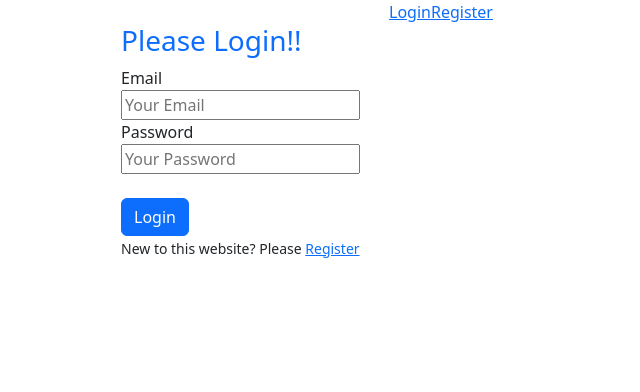
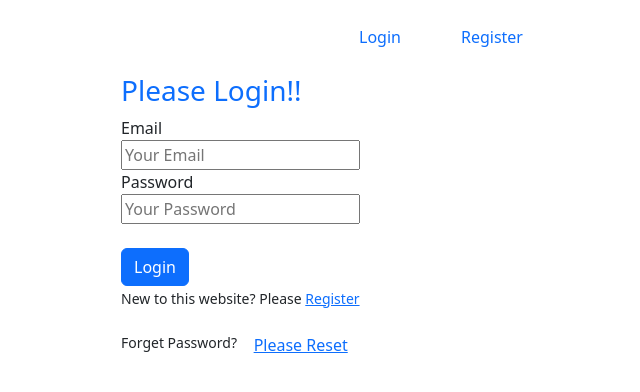
Before and after one commit to Samira-Shajahan-Borsha/email-password-auth, a React (Create React App) app: page /login in a window 1280 px wide. Shown: the top 392 px of the page, without its empty margins (199-839 px from the left). Built offline with nearby package versions, Linux system fonts and the light colour scheme.

Commit message:
handle forget password and vverify email

```diff
--- a/src/components/LoginBootstrap.js
+++ b/src/components/LoginBootstrap.js
@@ -1,28 +1,75 @@
-import React from 'react';
+import { getAuth, sendPasswordResetEmail, signInWithEmailAndPassword } from 'firebase/auth';
+import React, { useState } from 'react';
 import { Link } from 'react-router-dom';
+import app from '../firebase/firebase.init';
+
+
+const auth = getAuth(app);
 
 const LoginBootstrap = () => {
+
+    const [success, setSuccess] = useState(false);
+    const [userEmail, setUserEmail] = useState('');
+
     const handlSubmit = event => {
+
         event.preventDefault();
+
+        setSuccess(false);
+
         const form = event.target;
         const email = form.email.value;
         const password = form.password.value;
+
+        signInWithEmailAndPassword(auth, email, password)
+            .then(userCredential => {
+                //Signed in
+                const user = userCredential.user;
+                console.log(user);
+                form.reset();
+                setSuccess(true);
+            })
+            .catch(error => {
+                console.error('Error', error);
+            });
     }
+
+    const handleEmailBlur = event => {
+        const email = event.target.value
+        setUserEmail(email);
+        console.log(email);
+    }
+
+    const handleForgetPassword = () => {
+        sendPasswordResetEmail(auth, userEmail)
+            .then(() => {
+                alert('Password reset email sent. Please check your email');
+            })
+            .catch(error => {
+                console.error(error);
+            })
+    }
+
     return (
         <div className='w-50 mx-auto'>
             <h3 className='text-primary'>Please Login!! </h3>
             <form onSubmit={handlSubmit}>
                 <div classname="mb-3">
-                    <label for="formGroupExampleInput" classname="form-label">Email</label><br />
-                    <input type="email" name="email" classname="form-control" id="formGroupExampleInput" placeholder="Your Email" required />
+                    <label htmlFor="formGroupExampleInput" classname="form-label">Email</label><br />
+                    <input type="email" onBlur={handleEmailBlur} name="email" classname="form-control" id="formGroupExampleInput" placeholder="Your Email" required />
                 </div>
                 <div classname="mb-3">
-                    <label for="formGroupExampleInput2" classname="form-label">Password</label><br />
+                    <label htmlFor="formGroupExampleInput2" classname="form-label">Password</label><br />
                     <input type="password" name="password" classname="form-control" id="formGroupExampleInput2" placeholder="Your Password" required />
                 </div> <br />
                 <button className="btn btn-primary" type="submit">Login</button>
             </form>
+
+            {
+                success && <p className='text-success mt-3'>User log in successful</p>
+            }
             <p><small>New to this website? Please <Link to='/register'>Register</Link></small></p>
+            <p><small>Forget Password? <button onClick={handleForgetPassword} type="button" className="btn btn-link">Please Reset</button></small></p>
         </div>
     );
 };
--- a/src/components/RegisterReactBootstrap.js
+++ b/src/components/RegisterReactBootstrap.js
@@ -1,4 +1,4 @@
-import { createUserWithEmailAndPassword, getAuth } from 'firebase/auth';
+import { createUserWithEmailAndPassword, getAuth, sendEmailVerification } from 'firebase/auth';
 import React, { useState } from 'react';
 import Button from 'react-bootstrap/Button';
 import Form from 'react-bootstrap/Form';
@@ -47,10 +47,20 @@ const RegisterReactBootstrap = () => {
                 console.log(user);
                 setSuccess(true);
                 form.reset();
+                verifyEmail();
             })
             .catch(error => {
                 console.error('error', error);
                 setPasswordError(error.message);
+            })
+
+
+    }
+
+    const verifyEmail = () => {
+        sendEmailVerification(auth.currentUser)
+            .then(() => {
+                alert('Please check your email and verify your mail.')
             })
     }
 
--- /dev/null
+++ b/src/layout/Main.css
@@ -0,0 +1,9 @@
+.nav-style {
+    margin: 25px;
+}
+
+
+.nav-style a {
+    margin: 20px 30px;
+    text-decoration: none;
+}
--- a/src/layout/Main.js
+++ b/src/layout/Main.js
@@ -1,10 +1,11 @@
 import React from 'react';
 import { Link, Outlet } from 'react-router-dom';
+import './Main.css';
 
 const Main = () => {
     return (
         <div>
-            <nav className='text-center'>
+            <nav className='text-center nav-style'>
                 <Link to='/login'>Login</Link>
                 <Link to='/register'>Register</Link>
             </nav>
```
